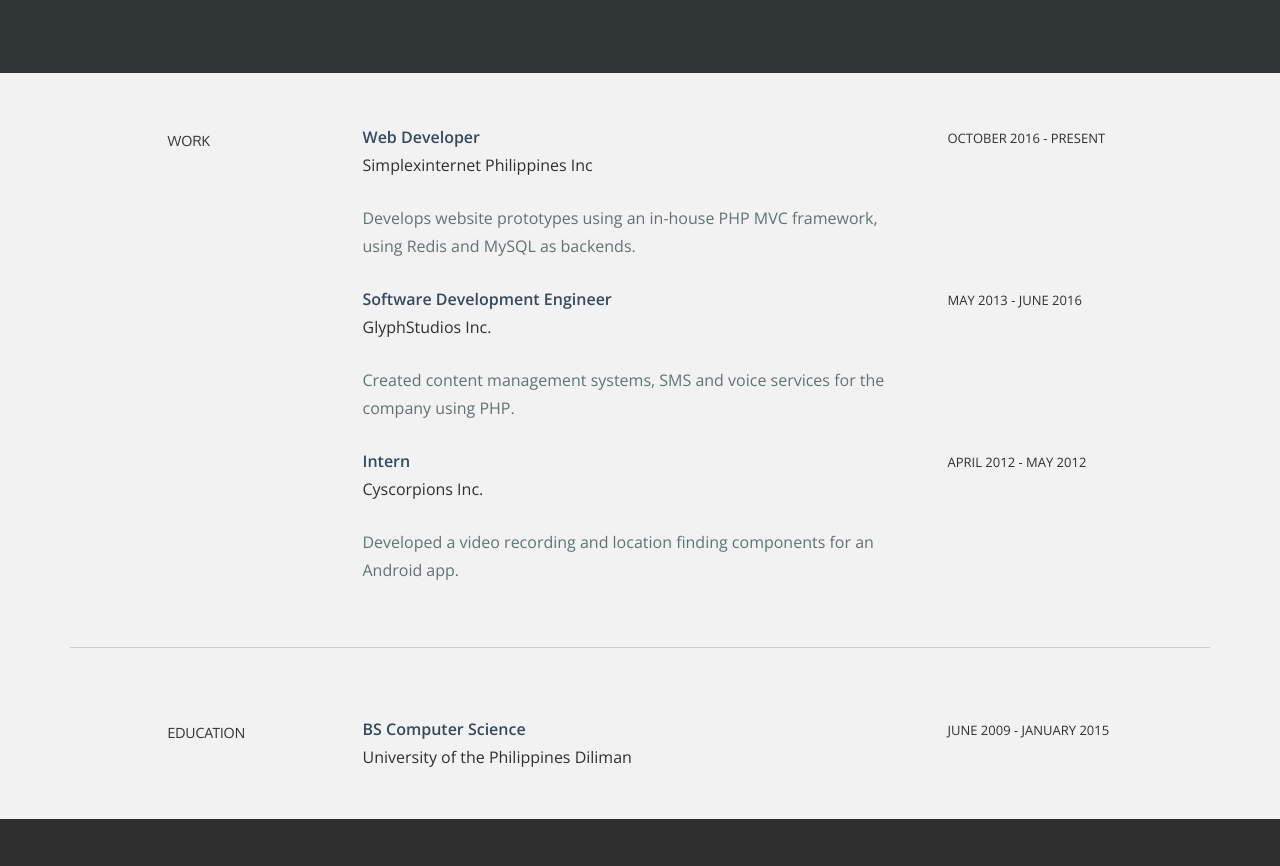
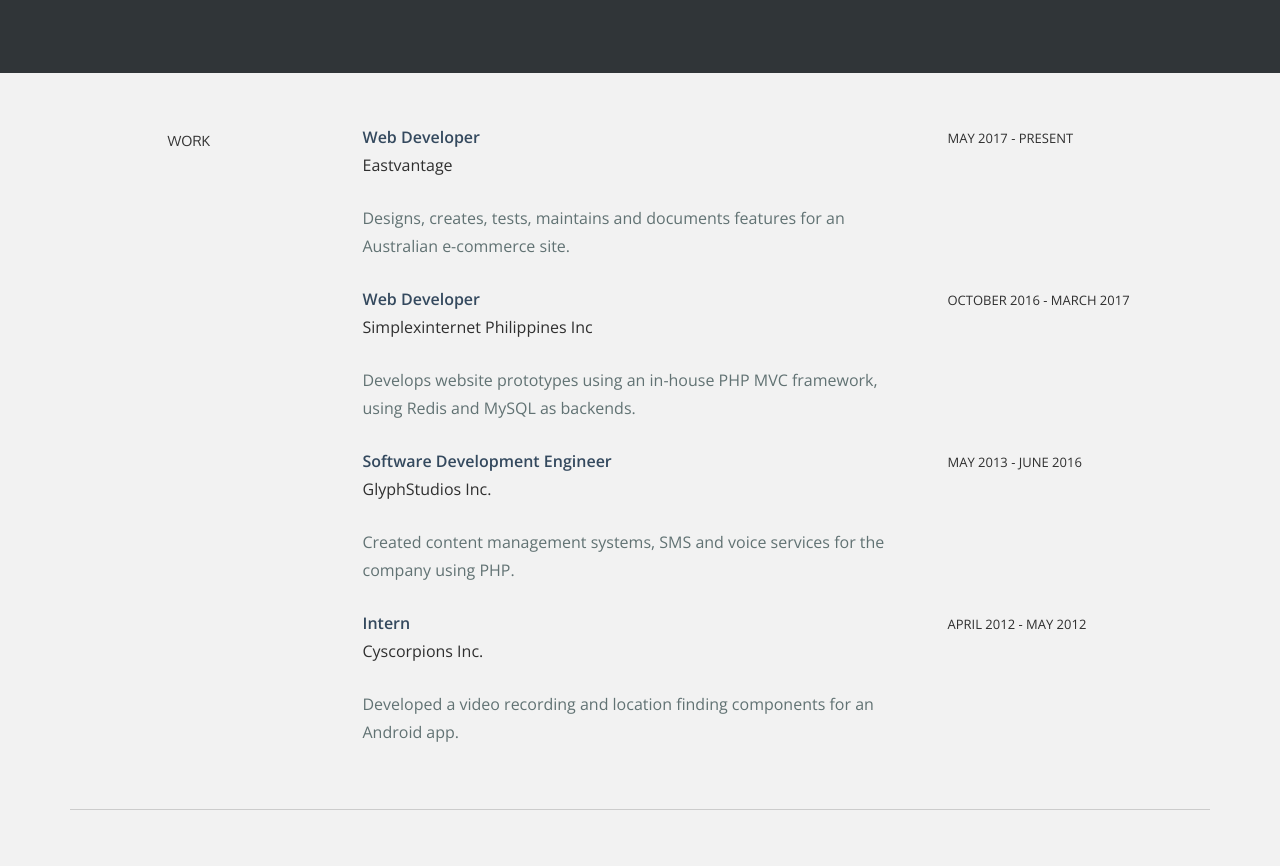
Before and after one commit to norvinyecla/norvinyecla.github.io, a plain HTML site: page index.html in a window 1280 px wide. Shown: the part 1300-2166 px from the top of the page. Drawn offline with nearby package versions, Linux system fonts and the light colour scheme.

Commit message:
Annual update

```diff
--- a/index.html
+++ b/index.html
@@ -115,12 +115,9 @@
 					<div class="col-lg-3 col-lg-offset-1">
 						<h5>PORTFOLIO</h5>
 					</div>
-					<!-- <div class="col-lg-6">
-						<p><img class="img-responsive" src="assets/img/port01.jpg" alt=""></p>
-					</div> -->
 					<div class="col-lg-4">
 						<p><a href="http://www.ikli.co">Ikli.co</a></p>
-					<p><more>A URL shortener developed using NodeJS and MongoDB<br/><br/>
+						<p><more>A URL shortener developed using NodeJS and MongoDB<br/><br/>
 						<sm><i class="icon-tag"></i> Javascript</sm>
 						<sm><i class="icon-tag"></i> MongoDB</sm>
 						<sm><i class="icon-tag"></i> DigitalOcean</sm>
@@ -130,7 +127,7 @@
 
 					<div class="col-lg-4">
 						<p><a href="http://jobsboard.xyz">Jobsboard.xyz</a></p>
-					<p><more>Online Jobsboard created in Laravel<br/><br/>
+						<p><more>Online Jobsboard created in Laravel<br/><br/>
 						<sm><i class="icon-tag"></i> Laravel</sm>
 						<sm><i class="icon-tag"></i> MariaDB</sm>
 						<sm><i class="icon-tag"></i> DigitalOcean</sm>
@@ -157,12 +154,21 @@
 				</div>
 				<div class="col-lg-6">
 					<p><t>Web Developer</t><br/>
+						Eastvantage<br/>
+					</p>
+					<p><more>Designs, creates, tests, maintains and documents features for an Australian e-commerce site.</more></p>
+				</div>
+				<div class="col-lg-3">
+					<p><sm>MAY 2017 - PRESENT</sm></p>
+				</div>
+				<div class="col-lg-6 col-lg-offset-3">
+					<p><t>Web Developer</t><br/>
 						Simplexinternet Philippines Inc<br/>
 					</p>
 					<p><more>Develops website prototypes using an in-house PHP MVC framework, using Redis and MySQL as backends.</more></p>
 				</div>
 				<div class="col-lg-3">
-					<p><sm>OCTOBER 2016 - PRESENT</sm></p>
+					<p><sm>OCTOBER 2016 - MARCH 2017</sm></p>
 				</div>
 				<div class="col-lg-6 col-lg-offset-3">
 					<p><t>Software Development Engineer</t><br/>
@@ -228,8 +234,6 @@
 					<p>
 						<a class="btn btn-custom" href="https://www.linkedin.com/in/norvinyecla"><i class="icon-linkedin"></i>Linkedin</a>
 						<a class="btn btn-custom" href="https://www.github.com/norvinyecla"><i class="icon-github"></i>Github</a>
-
-
 					</p>
 				</div>
 			</div><!--/.row -->
@@ -239,7 +243,6 @@
 	<div id="c">
 		<div class="container">
 			<p>Created by <a href="http://www.blacktie.co">BLACKTIE.CO</a></p>
-
 		</div>
 	</div>
 
```
